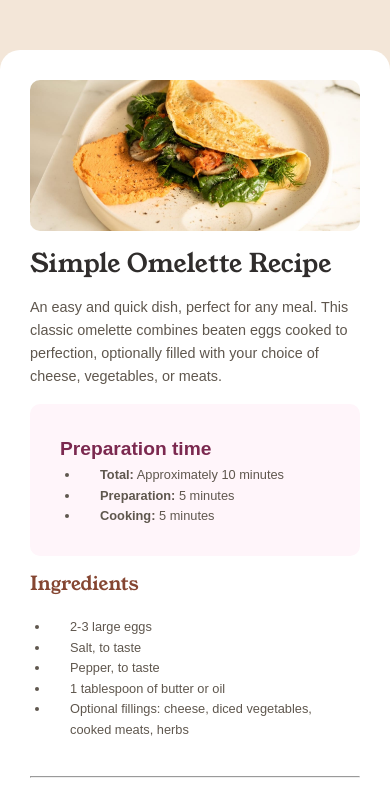
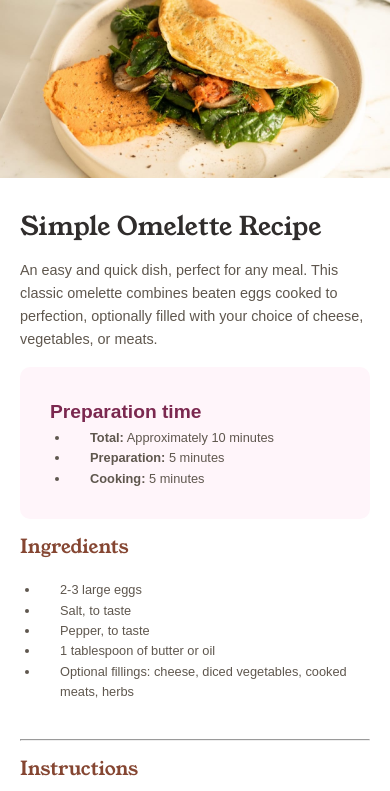
Before and after one commit to Wolf-Root/Frontend-Mentor-Recipe-page, a plain HTML site: page index.html in a window 390 px wide. Shown: the top 791 px of the page. Drawn offline with Linux system fonts and the light colour scheme; a web font is replaced by a local one.

Commit message:
Mobile style modification

```diff
--- a/index.html
+++ b/index.html
@@ -12,7 +12,9 @@
 <body>
 
     <main role="main">
-        <img src="assets/images/image-omelette.jpeg" alt="A delicious omelette on a plate">
+        <div class="image-wrapper">
+            <img src="assets/images/image-omelette.jpeg" alt="A delicious omelette on a plate">
+        </div>
         <h1>Simple Omelette Recipe</h1>
         <p>
             An easy and quick dish, perfect for any meal. This classic omelette combines beaten eggs cooked
--- a/main.scss
+++ b/main.scss
@@ -180,4 +180,18 @@ main {
     body {
         font-size: 0.8rem;
     }
+
+    main {
+        margin: 0;
+        padding: $padding-base * 2;
+        border-radius: 0;
+    }
+
+    img {
+        border-radius: 0;
+    }
+    .image-wrapper {
+        margin: -30px;
+        margin-bottom: 1rem;
+    }
 }
```
Also changed, not shown: main.css, 1 other file.
